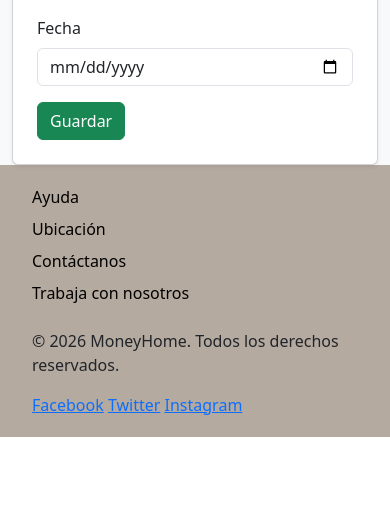
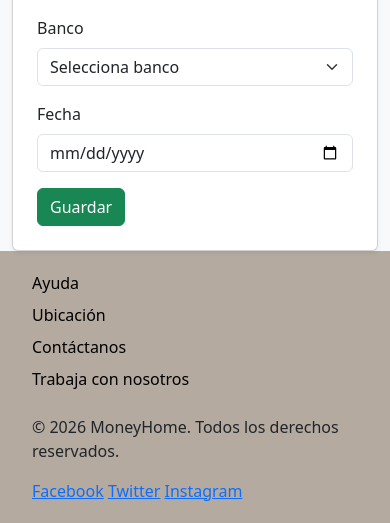
Before and after one commit to dneculmanr/MoneyHome, a Flask app: page /mov/crear in a window 390 px wide. Shown: the part 688-1211 px from the top of the page. Before the commit the page ends 1125 px from the top, so only its background shows below. Run offline with Flask 3, Linux system fonts and the light colour scheme; the visitor is signed in with stand-in values (Sample User, id 1); data that the repository does not hold is empty.

Commit message:
creando funcionalidad de banco

```diff
--- a/app.py
+++ b/app.py
@@ -144,12 +144,13 @@ def mov(tipo=None):
         tipo_map = {'ingreso':1,'gasto':2,'transferencia':3}
 
         cursor.execute("""
-            INSERT INTO movimientos (user_id, monto, categoria_id, tipo_id, fecha, descripcion)
-            VALUES (%s,%s,%s,%s,%s,%s)
+            INSERT INTO movimientos (user_id, monto, categoria_id, banco_id, tipo_id, fecha, descripcion)
+            VALUES (%s,%s,%s,%s,%s,%s,%s)
         """, (
             session['user_id'],
             request.form['monto'],
             request.form['categoria_id'],
+            request.form['banco_id'],
             tipo_map.get(request.form['tipo_movimiento']),
             request.form['fecha'],
             request.form['descripcion']
@@ -160,6 +161,17 @@ def mov(tipo=None):
 
     cursor.execute("SELECT * FROM categorias")
     categorias = cursor.fetchall()
+
+    cursor.execute(
+        """
+        SELECT id, nombre_banco AS nombre
+        FROM banco
+        WHERE user_id = %s
+        ORDER BY id DESC
+        """,
+        (session['user_id'],)
+    )
+    bancos = cursor.fetchall()
 
     filtro = ""
     if tipo == 'ingresos':
@@ -202,6 +214,7 @@ def mov(tipo=None):
         'mov.html',
         movimientos=movimientos,
         categorias=categorias,
+        bancos=bancos,
         tipo=tipo,
         ingresos_transferencia=ingresos_transferencia
     )
@@ -281,7 +294,7 @@ def eliminar_movimiento():
 
 @app.route('/mov/transferencia', methods=['POST'])
 def crear_transferencia():
-    if user_id not in session:
+    if 'user_id' not in session:
         return redirect('/login')
     conn = get_db_connection()
     cursor = conn.cursor()
@@ -385,6 +398,71 @@ def familia():
         miembros = cursor.fetchall()
 
     return render_template('familia.html', familia=familia, miembros=miembros)
+
+# =========================
+# BANCOS
+# =========================
+# Endpoint para mostrar los bancos del usuario y un formulario para crear nuevos bancos.
+@app.route('/banco', methods=['GET'])
+@app.route('/bancos', methods=['GET'])
+def bancos():
+    if 'user_id' not in session:
+        return redirect('/login')
+
+    conn = get_db_connection()
+    cursor = conn.cursor(dictionary=True)
+
+    try:
+        cursor.execute(
+            """
+            SELECT id, nombre_banco AS nombre
+            FROM banco
+            WHERE user_id = %s
+            ORDER BY id DESC
+            """,
+            (session['user_id'],)
+        )
+        bancos = cursor.fetchall()
+    except mysql.connector.Error:
+        cursor.execute("SELECT id, nombre FROM bancos ORDER BY id DESC")
+        bancos = cursor.fetchall()
+
+    return render_template('banco.html', bancos=bancos)
+#crear banco.
+@app.route('/banco/crear', methods=['POST'])
+def crear_banco():
+    if 'user_id' not in session:
+        return redirect('/login')
+
+    conn = get_db_connection()
+    cursor = conn.cursor()
+
+    tipo_banco_id = request.form.get('tipo_banco_id')
+    tipo_cuenta_id = request.form.get('tipo_cuenta_id')
+    nombre_banco = request.form.get('nombre', '').strip() or 'Banco Principal'
+
+    if not tipo_banco_id:
+        cursor.execute("SELECT id FROM tipo_banco ORDER BY id ASC LIMIT 1")
+        row = cursor.fetchone()
+        tipo_banco_id = row[0] if row else None
+
+    if not tipo_cuenta_id:
+        cursor.execute("SELECT id FROM tipo_cuenta ORDER BY id ASC LIMIT 1")
+        row = cursor.fetchone()
+        tipo_cuenta_id = row[0] if row else None
+
+    if not tipo_banco_id or not tipo_cuenta_id:
+        flash("Debes cargar tipo_banco y tipo_cuenta antes de crear bancos.", "danger")
+        return redirect('/banco')
+
+    cursor.execute(
+        "INSERT INTO banco (user_id, tipo_banco_id, tipo_cuenta_id, nombre_banco, saldo_inicial) VALUES (%s, %s, %s, %s, %s)",
+        (session['user_id'], tipo_banco_id, tipo_cuenta_id, nombre_banco, 0.00)
+    )
+    conn.commit()
+
+    return redirect('/banco')
+
 
 # =========================
 # PERFIL
--- a/static/js/main.js
+++ b/static/js/main.js
@@ -41,28 +41,6 @@ document.addEventListener("DOMContentLoaded", function () {
         });
     }
 
-    // ===== TRANSFERENCIAS: SALDO DESTINO CALCULADO =====
-    const montoTransferenciaOrigen = document.getElementById("monto_transferencia_origen");
-    const ingresoDestinoSelect = document.getElementById("ingreso_destino_id");
-    const saldoDestinoNuevo = document.getElementById("saldo_destino_nuevo");
 
-    function calcularSaldoDestinoNuevo() {
-        if (!montoTransferenciaOrigen || !ingresoDestinoSelect || !saldoDestinoNuevo) {
-            return;
-        }
-
-        const montoTransferido = parseFloat(montoTransferenciaOrigen.value) || 0;
-        const opcionSeleccionada = ingresoDestinoSelect.options[ingresoDestinoSelect.selectedIndex];
-        const saldoActualDestino = opcionSeleccionada ? (parseFloat(opcionSeleccionada.dataset.monto) || 0) : 0;
-        const saldoActualizado = saldoActualDestino + montoTransferido;
-
-        saldoDestinoNuevo.textContent = "$" + saldoActualizado.toFixed(2);
-    }
-
-    if (montoTransferenciaOrigen && ingresoDestinoSelect && saldoDestinoNuevo) {
-        montoTransferenciaOrigen.addEventListener("input", calcularSaldoDestinoNuevo);
-        ingresoDestinoSelect.addEventListener("change", calcularSaldoDestinoNuevo);
-        calcularSaldoDestinoNuevo();
-    }
 
 });
--- a/templates/header.html
+++ b/templates/header.html
@@ -13,6 +13,7 @@
             <a href="/perfil">Perfil</a>
             <a href="/familia">Familia</a>
             <a href="/categorias">Categorías</a>
+            <a href="/banco">Bancos</a>
             <a href="/mov">Movimientos</a>
             <a href="/reportes">Reportes</a>
             <button class="logout-btn" onclick="location.href='/logout'">Cerrar sesión</button>
--- a/templates/mov.html
+++ b/templates/mov.html
@@ -52,6 +52,16 @@
                     <select name="categoria_id" class="form-select" required>
                         {% for c in categorias %}
                             <option value="{{ c.id }}">{{ c.nombre }}</option>
+                        {% endfor %}
+                    </select>
+                </div>
+                <!--NUEVO MODULO BANCO-->
+                <div class="col-md-4">
+                    <label class="form-label">Banco</label>
+                    <select name="banco_id" class="form-select" required>
+                        <option value="">Selecciona banco</option>
+                        {% for b in bancos %}
+                            <option value="{{ b.id }}">{{ b.nombre }}</option>
                         {% endfor %}
                     </select>
                 </div>
```
Also changed, not shown: templates/banco.html (+75 -0 lines), README.md.
